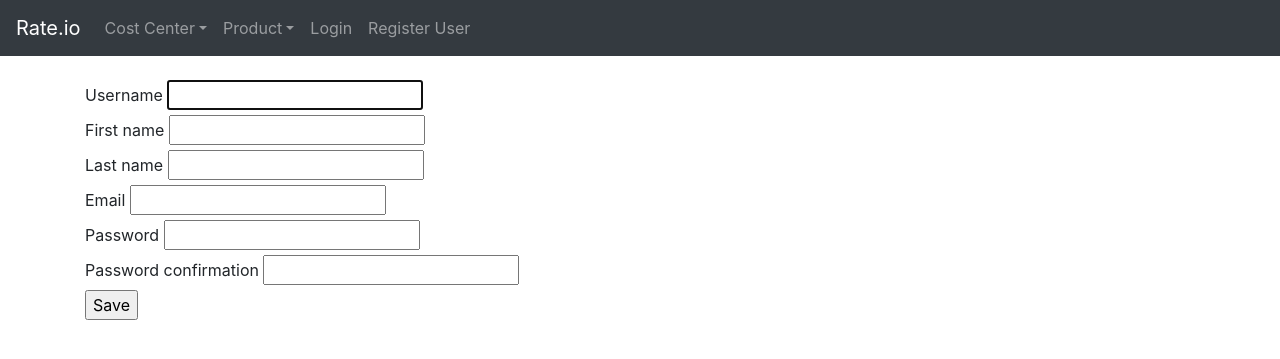
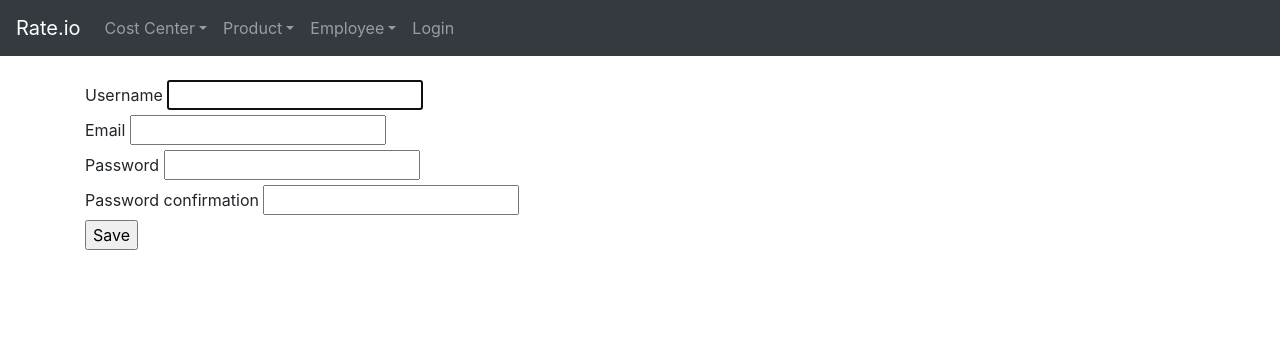
Before and after one commit to felipepelizer/rateio, a Django app: page /register in a window 1280 px wide. Shown: the top 359 px of the page. Run offline with Django 4.2, Linux system fonts and the light colour scheme.

Commit message:
views and htmls for employee models

```diff
--- a/rateio_site/forms.py
+++ b/rateio_site/forms.py
@@ -1,7 +1,8 @@
 from django import forms
 from django.contrib.auth.forms import UserCreationForm
 from django.contrib.auth.models import User
-from .models import Cost_Center, Product
+from .models import Cost_Center, Product, Employee
+
 
 class Cost_Center_Form(forms.ModelForm):
 	class Meta:
@@ -13,6 +14,7 @@ class Cost_Center_Form(forms.ModelForm):
 
 			#self.fields['desc_cost_center'].widget.attrs['class'] = 'form-control'
 
+
 class Product_Form(forms.ModelForm):
 	class Meta:
 		model = Product
@@ -21,10 +23,18 @@ class Product_Form(forms.ModelForm):
 	def __init__ (self, *args, **kwargs):
 			super().__init__(*args, **kwargs)
 
+
 class Sign_Up_Form (UserCreationForm):
 	email = forms.EmailField()
-	first_name = forms.CharField(max_length=512)
-	last_name = forms.CharField(max_length=512)
 	class Meta:
 		model = User
-		fields = ('username', 'first_name', 'last_name', 'email', 'password1', 'password2')
+		fields = ('username', 'email', 'password1', 'password2')
+
+
+class Employee_Form(forms.ModelForm):
+	class Meta:
+		model = Employee
+		fields = "__all__"
+
+	def __init__ (self, *args, **kwargs):
+			super().__init__(*args, **kwargs)
--- a/rateio_site/models.py
+++ b/rateio_site/models.py
@@ -195,7 +195,7 @@ class Employee (models.Model):
 	pk_employee = models.IntegerField(primary_key=True, verbose_name = "ID Employee")
 	code_employee = models.IntegerField(verbose_name = "Employee Code")
 	desc_employee = models.CharField(max_length=512, verbose_name = "Employee")
-	fk_user = models.OneToOneField(User, default = 1, verbose_name = "Username", on_delete=models.CASCADE)
+	fk_user = models.OneToOneField(User, default = None, verbose_name = "Username", on_delete=models.SET_DEFAULT, blank=True, null=True)
 	fk_access_type = models.ForeignKey (Access_Type, default = 1, verbose_name = "Access Type", on_delete = models.SET_DEFAULT)
 	fk_position = models.ForeignKey (Position, default = 1, verbose_name = "Position", on_delete = models.SET_DEFAULT)
 	fk_employee_leader = models.ForeignKey ('self', default = None, verbose_name = "Leader", on_delete = models.SET_DEFAULT, blank=True, null=True)
--- a/rateio_site/templates/base.html
+++ b/rateio_site/templates/base.html
@@ -29,6 +29,13 @@
               <a class="dropdown-item" href="{% url 'product_create' %}">Create</a>
             </div>
           </li>
+          <li class="nav-item dropdown">
+            <a class="nav-link dropdown-toggle" href="#" role="button" data-toggle="dropdown" aria-expanded="false">Employee</a>
+            <div class="dropdown-menu">
+              <a class="dropdown-item" href="{% url 'employee' %}">List</a>
+              <a class="dropdown-item" href="{% url 'employee_create' %}">Create</a>
+            </div>
+          </li>
           {% if user.is_authenticated %}
             <li class="nav-item">
               <a class="nav-link" href="{% url 'logout' %}">Logout</a>
@@ -38,9 +45,6 @@
               <a class="nav-link" href="{% url 'login' %}">Login</a>
             </li>
           {% endif %}
-            <li class="nav-item">
-              <a class="nav-link" href="{% url 'register' %}">Register User</a>
-            </li>
         </ul>
       </div>
     </nav>
--- a/rateio_site/urls.py
+++ b/rateio_site/urls.py
@@ -18,5 +18,9 @@ urlpatterns = [
     path('product_edit/<int:id>', views.product_edit, name="product_edit"),
     path('product_delete/<int:id>', views.product_delete, name="product_delete"),
 
+    path('employee', views.employee, name="employee"),
+    path('employee_create', views.employee_create, name="employee_create"),
+    path('employee_edit/<int:id>', views.employee_edit, name="employee_edit"),
+    path('employee_delete/<int:id>', views.employee_delete, name="employee_delete"),
 
 ]
--- a/rateio_site/views.py
+++ b/rateio_site/views.py
@@ -2,10 +2,11 @@ from django.shortcuts import render, redirect
 from django.db.models import Max
 from django.contrib.auth import authenticate, login, logout
 from django.contrib.auth.forms import UserCreationForm
+from django.contrib.auth.models import User
 from .models import Business, Department, Company, Cost_Center, Allocation_Type, Status_Cost_Center
 from .models import Status_Product, Segment, Product
 from .models import Access_Type, Position, City, Contract_Type, Vendor, Status_Employee, Employee
-from .forms import Cost_Center_Form, Product_Form, Sign_Up_Form
+from .forms import Cost_Center_Form, Product_Form, Sign_Up_Form, Employee_Form
 
 
 
@@ -114,6 +115,7 @@ def login_user (request):
 		username = request.POST['teste']
 		password = request.POST ['password']
 		user = authenticate(request, username=username, password=password)
+
 		if user is not None:
 			login(request, user)
 			return redirect ('home')
@@ -141,3 +143,65 @@ def register_user(request):
 	else:
 		form = Sign_Up_Form()
 	return render (request, 'register.html', {'form': form})
+
+
+
+#############################
+####### Employee Views ######
+#############################
+
+def employee(request):
+	employee_list = Employee.objects.all()
+	return render (request, 'employee.html', {'employee_list': employee_list})
+
+
+def employee_create (request):
+	if request.method == 'POST':
+		form_user = Sign_Up_Form(request.POST)
+		form_employee = Employee_Form(request.POST)
+
+		if form_employee.is_valid() and form_user.is_valid():
+			form_user.save()
+			form_employee.save()
+			Employee.objects.filter(pk_employee=form_employee.cleaned_data['pk_employee']).update(fk_user=form_user.save())
+			return redirect ('employee')
+
+	employee_next_pk = Employee.objects.aggregate(Max('pk_employee'))['pk_employee__max'] + 1
+	form_employee = Employee_Form(initial = {'pk_employee': employee_next_pk})
+	form_user = Sign_Up_Form()
+	return render (request, 'employee_create.html', {'form_employee': form_employee, 'form_user': form_user})
+
+
+def employee_edit(request, id):
+	employee = Employee.objects.get(pk_employee=id)
+	if request.method == 'POST':
+		form_employee = Employee_Form(request.POST, instance = employee)
+
+		if form_employee.is_valid():
+			form_employee.save()
+			return redirect ('employee')
+
+	form_employee = Employee_Form(initial = {	'pk_employee': employee.pk_employee,
+												'code_employee': employee.code_employee,
+												'desc_employee': employee.desc_employee,
+												'fk_user': employee.fk_user,
+												'fk_access_type': employee.fk_access_type,
+												'fk_position': employee.fk_position,
+												'fk_employee_leader': employee.fk_employee_leader,
+												'fk_city': employee.fk_city,
+												'fk_contract_type': employee.fk_contract_type,
+												'fk_vendor': employee.fk_vendor,
+												'fk_status_employee': employee.fk_status_employee,
+												'fk_cost_center': employee.fk_cost_center,
+												'date_admission': employee.date_admission,
+												'date_termination': employee.date_termination,
+												'fk_employee_replacing': employee.fk_employee_replacing,
+												'fk_employee_replaced_by': employee.fk_employee_replaced_by,})
+
+	return render (request, 'employee_edit.html', {'form_employee': form_employee, 'id': id})
+
+
+def employee_delete (request, id):
+	employee = Employee.objects.get(pk_employee=id)
+	employee.delete()
+	return redirect('employee')
```
Also changed, not shown: rateio_site/templates/employee.html (+56 -0 lines), rateio_site/templates/employee_create.html (+21 -0 lines), rateio_site/templates/employee_edit.html (+18 -0 lines), rateio_site/migrations/0015_alter_employee_fk_user.py (added), rateio_site/migrations/0016_alter_employee_fk_user.py (added).
